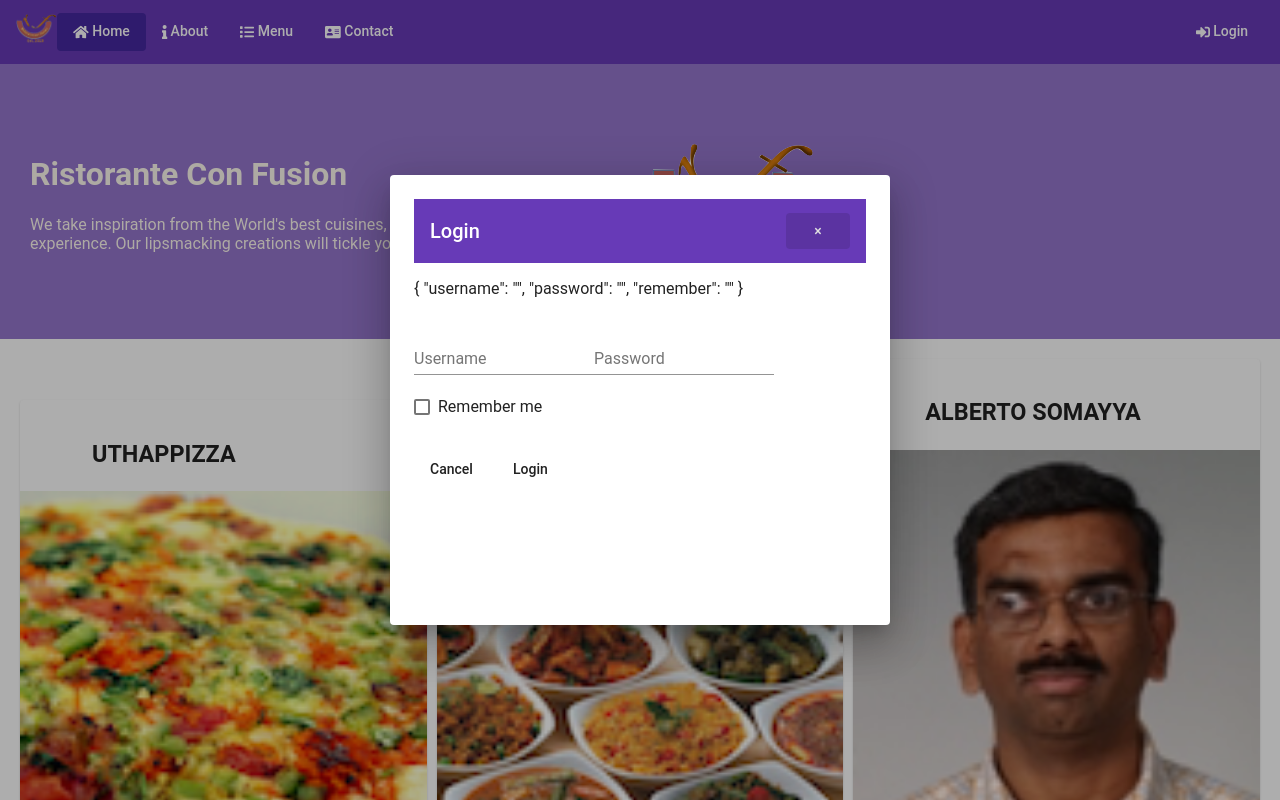
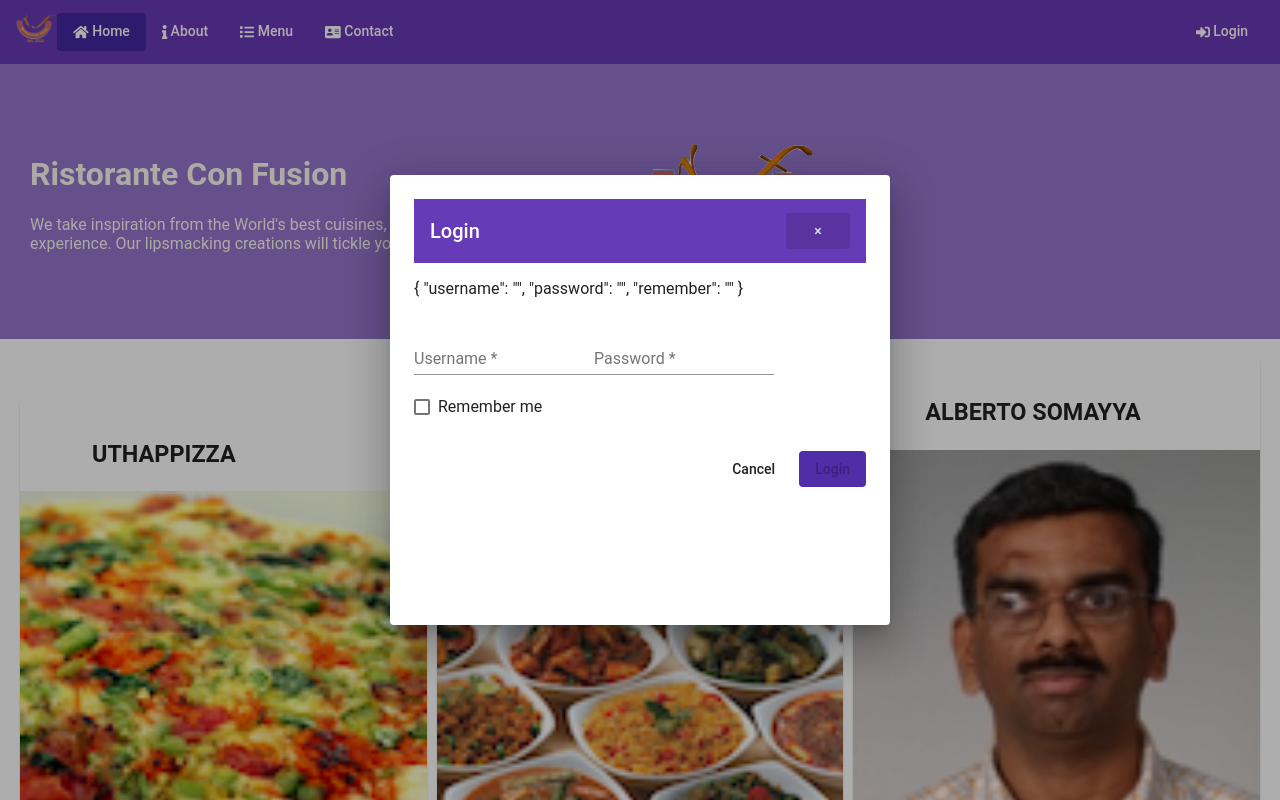
Before and after one commit to twofortyone/fs_angular, an Angular app: page /home in a window 1280 px wide. Both pictures are taken after a click on the link "Login". Built offline with nearby package versions, Linux system fonts and the light colour scheme.

Commit message:
Template forms part 2

```diff
--- a/src/app/login/login.component.html
+++ b/src/app/login/login.component.html
@@ -6,16 +6,18 @@
 
 <p>{{ user | json }}</p>
 
-<form novalidate (ngSubmit)="onSubmit()">
+<form novalidate #loginForm="ngForm" (ngSubmit)="onSubmit()">
   <mat-dialog-content>
     <p>
       <mat-form-field>
         <input matInput placeholder="Username" type="text"
-        [(ngModel)]="user.username" name="username">
+        [(ngModel)]="user.username" name="username" #username="ngModel" required>
+        <mat-error *ngIf="username.errors?.required">Username is required</mat-error>
       </mat-form-field>
       <mat-form-field>
         <input matInput placeholder="Password" type="password"
-        [(ngModel)]="user.password" name="password">
+        [(ngModel)]="user.password" name="password" #password=ngModel required>
+        <mat-error *ngIf="password.errors?.required">Password is required</mat-error>
       </mat-form-field>
       <mat-checkbox [(ngModel)]="user.remember" name="remember">
         Remember me
@@ -24,8 +26,8 @@
   </mat-dialog-content>
 
   <mat-dialog-actions>
-    <span class="flex.spacer"></span>
+    <span class="flex-spacer"></span>
     <button mat-button mat-dialog-close>Cancel</button>
-    <button mat-button type="submit">Login</button>
+    <button mat-button type="submit" [disabled]="loginForm.form.invalid" class="background">Login</button>
   </mat-dialog-actions>
 </form>
--- a/src/app/login/login.component.scss
+++ b/src/app/login/login.component.scss
@@ -0,0 +1,7 @@
+$background-dark: #512DA8;
+
+
+.background{
+    background: $background-dark;
+    color: floralwhite;
+}
```
